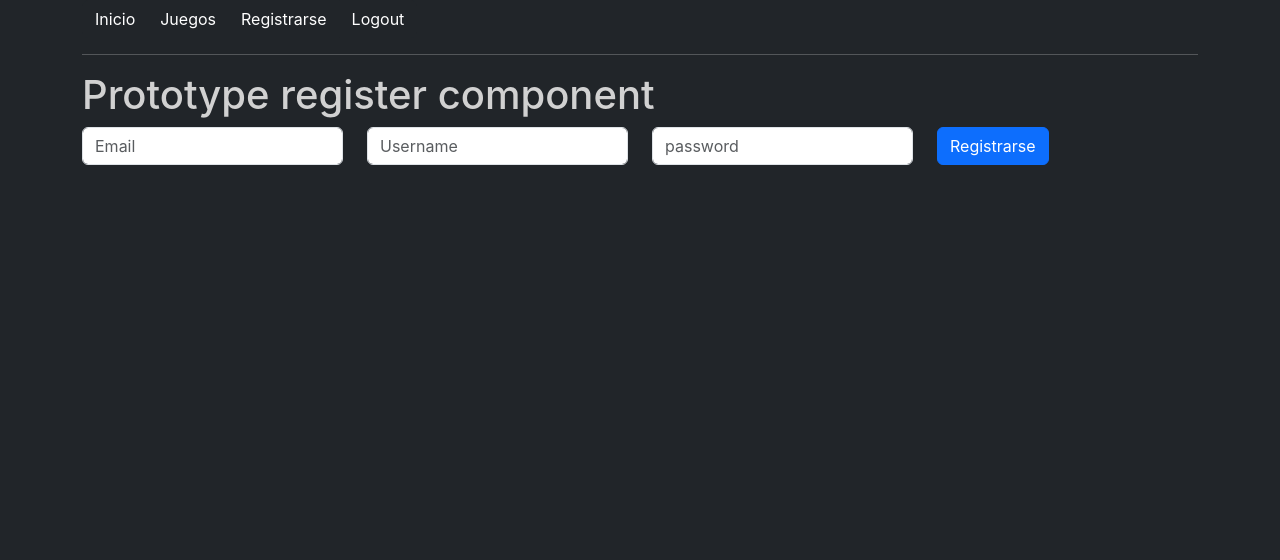
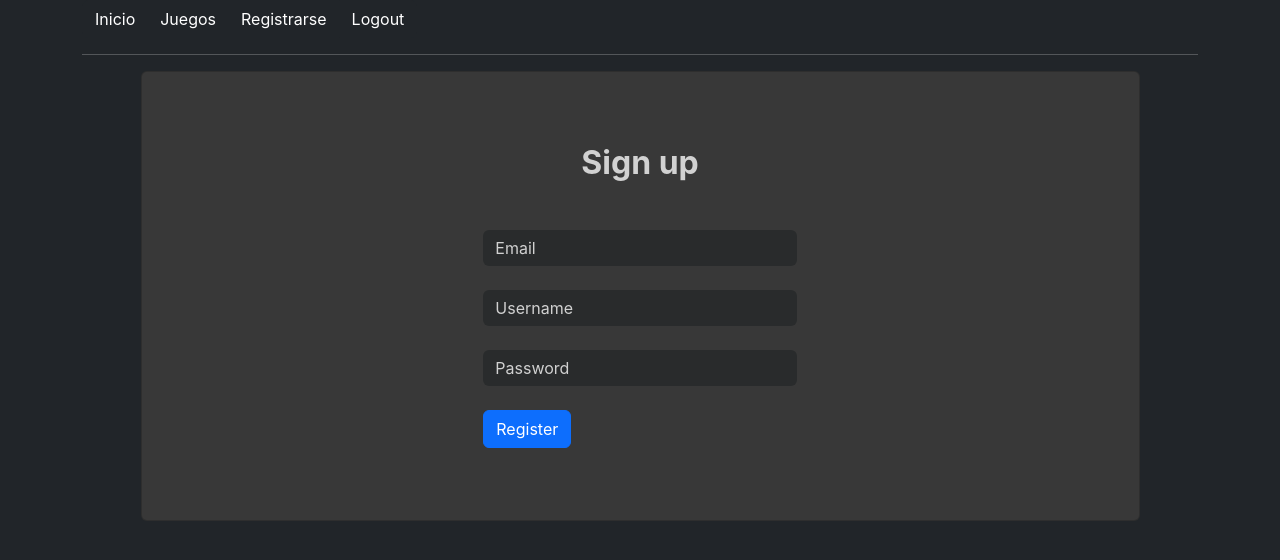
Before and after one commit to Sly-Agustin/unite-electron-part, a React (Create React App) app: page /register in a window 1280 px wide. Shown: the top 560 px of the page. Built offline with nearby package versions, Linux system fonts and the light colour scheme.

Commit message:
style: reworked some components

```diff
--- a/src/components/AllGames.js
+++ b/src/components/AllGames.js
@@ -42,20 +42,23 @@ const AllGames = () => {
     <Fragment>
       <h1>Games available</h1>
       <div className="container">
+        <div class="row">
           {
             data.games.map((game) =>
-            <Link to={`/games/${game._id}`}>
-              <div className="card" key={game._id} style={{width: "18rem"}}>
-                <div className="card-body">
+              <div className="col-sm-2 me-2">
+                <div className="card border-dark bg-dark" key={game._id}>
+                  <Link className="text-decoration-none" to={`/games/${game._id}`}>
+                    <div className="card-body ">
                       {game.picture && <img src={`${process.env.REACT_APP_HOST}/games/${game._id}/picture`} width={200} height={200} alt="couldn't get image"></img>}
                       {!game.picture && <img src={noimage} width={200} height={200} alt="couldn't get image"></img>}
-
-                  <h5 className="card-title">{game.name}</h5>
+                      <h5 className="card-title mt-2">{game.name}</h5>
+                    </div>
+                  </Link>
                 </div>
               </div>
-            </Link>
             )
           }
+        </div>
       </div>
     </Fragment>
   )
--- a/src/components/RegisterAccount.js
+++ b/src/components/RegisterAccount.js
@@ -62,10 +62,17 @@ const Register = () => {
 
   return(
     <Fragment>
-      <h1>Prototype register component</h1>
-      <form className="row" onSubmit={handleSubmit(onSubmit)}>
-        <div className="col-md-3">
-          <input className="form-control"
+      <div class="container h-100">
+        <div class="row d-flex justify-content-center align-items-center h-100">
+          <div class="col-lg-12 col-xl-11">
+            <div class="card dark-bg-no-hover">
+              <div class="card-body p-md-5">
+                <div class="row justify-content-center">
+                  <div class="col-md-10 col-lg-6 col-xl-5 order-2 order-lg-1">
+                    <h2 class="text-center fw-bold mb-5 mx-1 mx-md-4 mt-4">Sign up</h2>
+                    <form class="mx-1 mx-md-4" onSubmit={handleSubmit(onSubmit)}>
+                      <div className="d-flex flex-row align-items-center mb-4">
+                        <input className="form-control bg-dark-hover border-0"
                           type="email"
                           placeholder="Email"
                           {...register("email", {required: 'Email required', maxLength: {value: 100, message: 'Max length of email is 1000 characters'}})}
@@ -73,22 +80,22 @@ const Register = () => {
                         </input>
                         <p className="text-danger">{errors.email?.message}</p>
                       </div>
-        <div className="col-md-3">
-          <input className="form-control" placeholder="Username"
+                      <div className="d-flex flex-row align-items-center mb-4">
+                        <input className="form-control bg-dark-hover border-0" placeholder="Username"
                           {...register("username", {required: 'Username is required', minLength: {value: 5, message: 'Username must be at least 5 characters long'}})}
                           onChange={handleInputDataChange}>
                         </input>
                         <p className="text-danger">{errors.username?.message}</p>
                       </div>
-        <div className="col-md-3">
-          <input className="form-control" type="password" placeholder="password"
+                      <div className="d-flex flex-row align-items-center mb-4">
+                        <input className="form-control bg-dark-hover border-0" type="password" placeholder="Password"
                           {...register("password", {required: 'Password is required', minLength: {value: 6, message: 'Password must be at least 6 characters long'}})}
                           onChange={handleInputDataChange}>
                         </input>
                         <p className="text-danger">{errors.password?.message}</p>
                       </div>
-        <div className="col-md-3">
-          <button className="btn btn-primary">Registrarse</button>
+                      <div className="d-flex flex-row align-items-center mb-4">
+                        <button className="btn btn-primary">Register</button>
                       </div>
                       <p>{messages}</p>
                       {registered && <Fragment>
@@ -99,6 +106,13 @@ const Register = () => {
                         <img src={loadingGif} width={200} height={200} alt="Loading..."></img>
                       </div>}
                     </form>
+                  </div>
+                </div>
+              </div>
+            </div>
+          </div>
+        </div>
+      </div>
     </Fragment>
   )
 }
--- a/src/components/SpecificGame.js
+++ b/src/components/SpecificGame.js
@@ -43,8 +43,6 @@ const SpecificGame = () => {
   if(isLoading){
     return(
       <Fragment>
-        <p>Specific game page</p>
-
         <div className="container d-flex justify-content-center align-content-center">
           <img src={loadingGif} width={200} height={200} alt="Loading..."></img>
         </div>
@@ -55,9 +53,8 @@ const SpecificGame = () => {
 
   return (
     <Fragment>
-      <p>Specific game page</p>
-      <p>Name: {gameName}</p>
-      {isLogged && <p>Want to upload your mod? <Link className="btn btn-primary" to={`upload`}>yes</Link></p>}
+      <h2 className="mb-4">Viewing mods for {gameName}</h2>
+      {isLogged && <p>Want to upload your mod? <Link className="btn button-dark ms-4" to={`upload`}>Let's do it!</Link></p>}
       <div className="container d-flex">
         <div className="row">
 
@@ -74,6 +71,8 @@ const SpecificGame = () => {
                   </div>
                   <div className="col-8 p-3">
                   <h5 className="card-title text-white">{mod.name}</h5>
+                  {mod.description && mod.description.slice(150)!=[] && <p>{mod.description.slice(0,150)}...</p>}
+                  {mod.description && mod.description.slice(150)==[] && <p>{mod.description}</p>}
                   </div>
                 </div>
 
```
Lines whose indentation alone changed are shown as unchanged.
